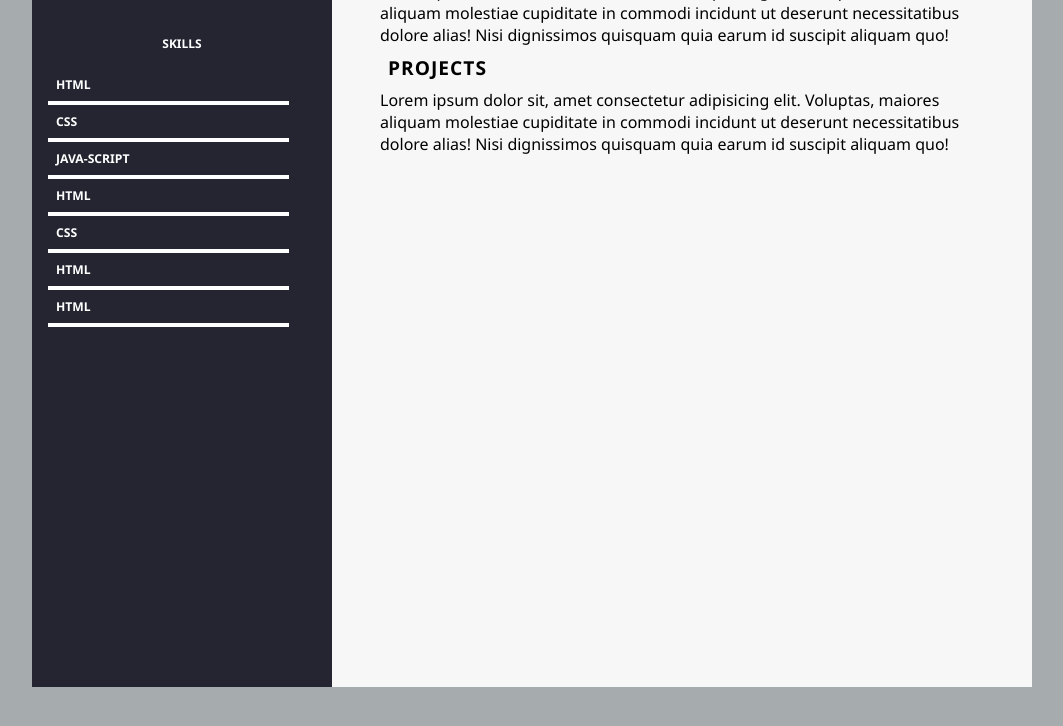
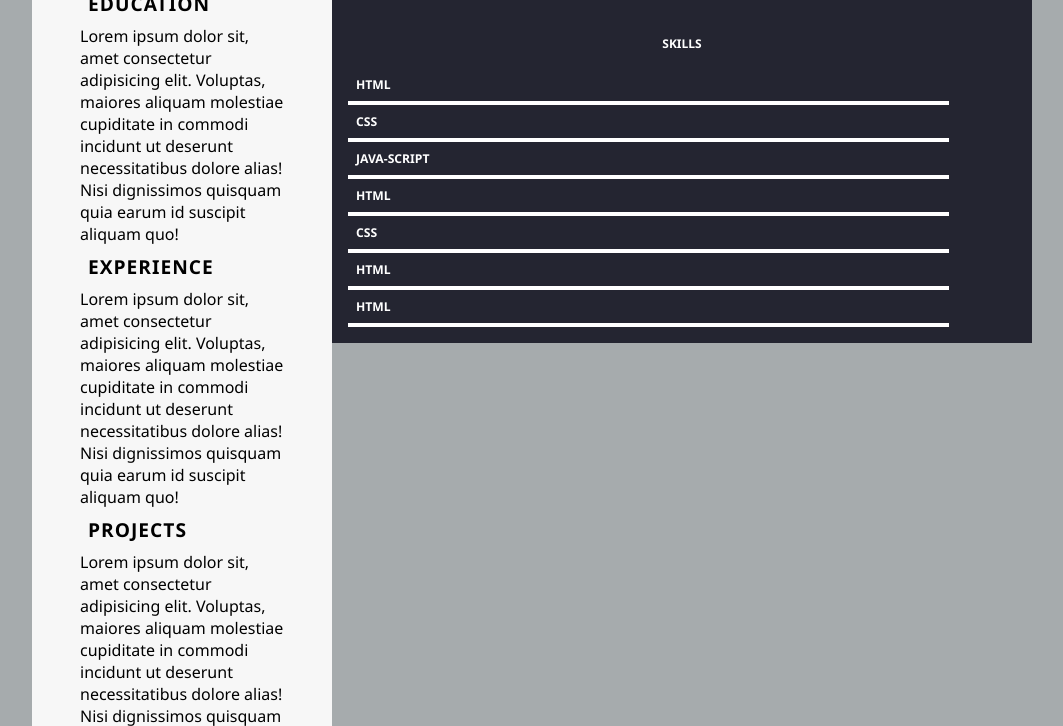
Before and after one commit to homi33/Id-selector-Class-selector-Text-Color---Post-Class---Responsive-Resume-using-C---5t4tsq7mmupg, a plain HTML site: page index.html in a window 1280 px wide. Shown: the part 333-1059 px from the top of the page, without its empty margins (32-1095 px from the left). Drawn offline with Linux system fonts and the light colour scheme.

Commit message:
grid update

```diff
--- a/style.css
+++ b/style.css
@@ -26,7 +26,7 @@ body {
 }
 
 .left-section {
-  grid-area: 1/1/3/2;
+  /* grid-area: 1/1/3/2; */
   grid-column: span 1;
   background-color: #242531;
 }
```
